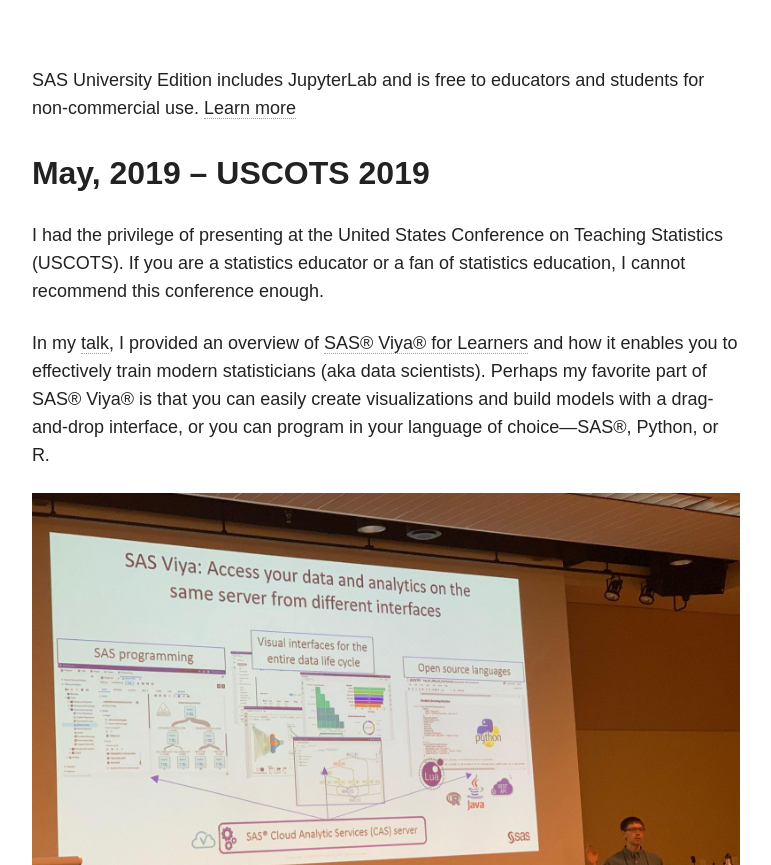
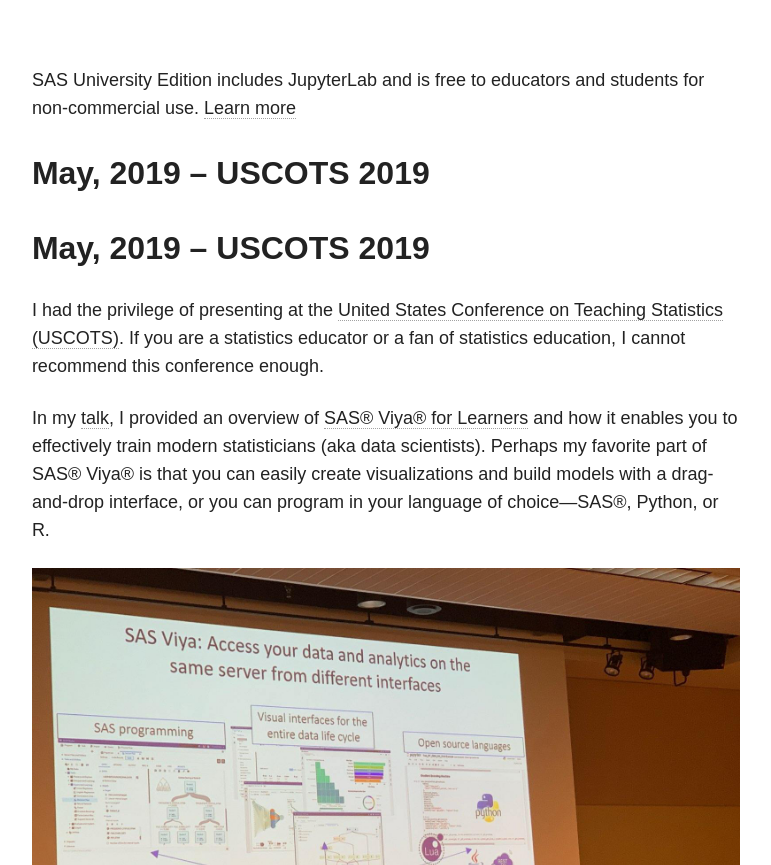
Before and after one commit to brgaines/brgaines.github.io, a Jekyll site: the page built from presentations/index.md, in a window 1280 px wide and 900 px high, scrolled down 1796 px, cut to the strip 35-900 px from the top of the window. Shown: the whole strip, without its empty margins (254-1025 px from the left). Built offline with Jekyll 4.4.1, drawn with Linux system fonts in a browser that asks for light colours; nearby versions of some CDN libraries.

Commit message:
add link to USCOTS 2019

```diff
--- a/presentations/index.md
+++ b/presentations/index.md
@@ -22,7 +22,11 @@ I had the pleasure of discussing these topics in the [Consortium for the Advance
 SAS University Edition includes JupyterLab and is free to educators and students for non-commercial use. [Learn more](https://www.sas.com/en_us/software/university-edition.html)
 
 ## May, 2019 -- USCOTS 2019
-I had the privilege of presenting at the United States Conference on Teaching Statistics (USCOTS). If you are a statistics educator or a fan of statistics education, I cannot recommend this conference enough.
+
+
+
+## May, 2019 -- USCOTS 2019
+I had the privilege of presenting at the [United States Conference on Teaching Statistics (USCOTS)](https://www.causeweb.org/cause/uscots/uscots19/). If you are a statistics educator or a fan of statistics education, I cannot recommend this conference enough.
 
 In my [talk](https://www.causeweb.org/cause/uscots/uscots19/program/technology-demo/sas), I provided an overview of [SAS® Viya® for Learners](https://www.sas.com/en_us/software/viya-for-learners.html) and how it enables you to effectively train modern statisticians (aka data scientists).  Perhaps my favorite part of SAS® Viya® is that you can easily create visualizations and build models with a drag-and-drop interface, or you can program in your language of choice—SAS®, Python, or R.
 
```
